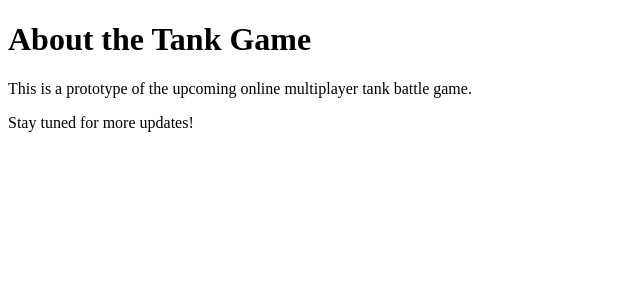
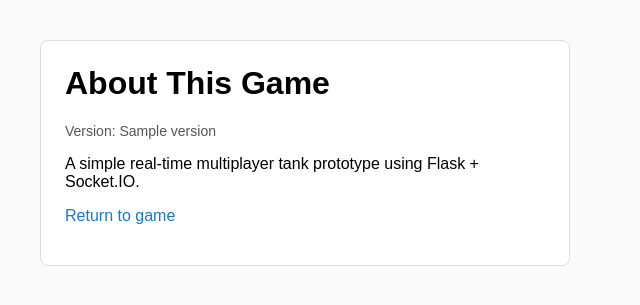
Before and after one commit to TechnicallySam-git/Prototype, a Flask app: template templates/about.html in a window 1280 px wide. Shown: the top 305 px of the page, without its empty margins (0-640 px from the left). Run offline with Flask 3, Linux system fonts and the light colour scheme; the template is opened without the code that fills it: most values are stand-ins (such as "Sample title", 1, 10 or a date in 2020).

Commit message:
Added version info and about page; removed debug prints and test script

```diff
--- a/multi.py
+++ b/multi.py
@@ -19,10 +19,15 @@ ARENA_HEIGHT = 800
 TOP_MARGIN = 80
 TICK_RATE = 20             # physics ticks per second (bullet updates)
 SNAPSHOT_INTERVAL = 1.0    # seconds for full arena snapshot
+APP_VERSION = "1.0.0"
 
 @app.route('/')
 def home():
     return render_template('index.html')
+
+@app.route('/about')
+def about_page():
+    return render_template('about.html', version=APP_VERSION)
 
 @socketio.on('join')
 def on_join(data):
--- a/templates/about.html
+++ b/templates/about.html
@@ -5,14 +5,20 @@
     <meta name="viewport" content="width=device-width, initial-scale=1.0">
     <title>About - Tank Game</title>
     <style>
-        body {
-            color: #000;
-        }
+        body { font-family: Arial, sans-serif; margin:40px; background:#fafafa; }
+        .card { max-width:480px; padding:24px; background:#fff; border:1px solid #ddd; border-radius:8px; }
+        h1 { margin-top:0; }
+        .ver { font-size:14px; color:#555; margin-top:4px; }
+        a { color:#1976d2; text-decoration:none; }
+        a:hover { text-decoration:underline; }
     </style>
 </head>
 <body>
-    <h1>About the Tank Game</h1>
-    <p>This is a prototype of the upcoming online multiplayer tank battle game.</p>
-    <p>Stay tuned for more updates!</p>
+  <div class="card">
+    <h1>About This Game</h1>
+    <div class="ver">Version: {{ version }}</div>
+    <p>A simple real-time multiplayer tank prototype using Flask + Socket.IO.</p>
+    <p><a href="/">Return to game</a></p>
+  </div>
 </body>
 </html>
```
